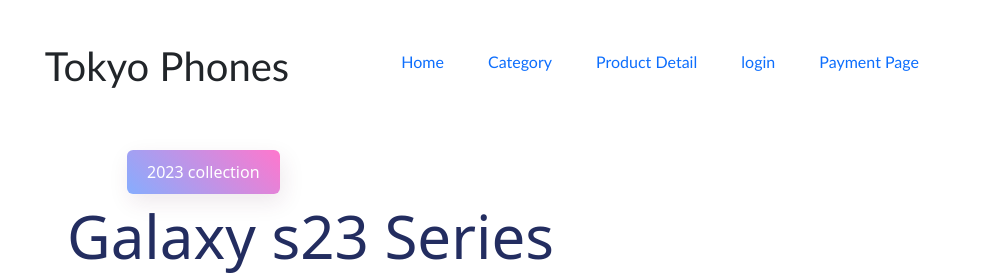
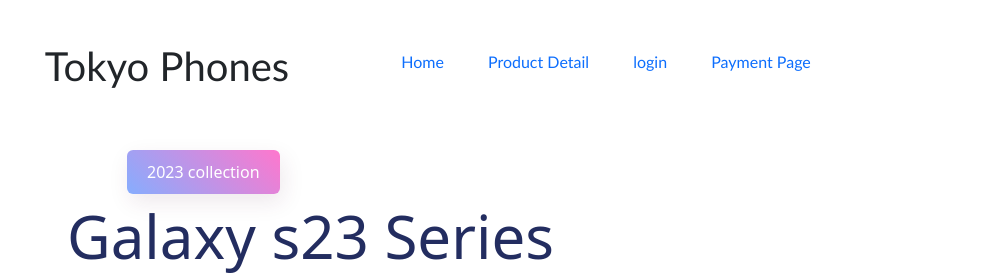
Before and after one commit to Nandhakisshore/review-2, a plain HTML site: page index.html in a window 1280 px wide. Shown: the top 280 px of the page, 93-1097 px from the left. Drawn offline with nearby package versions, Linux system fonts and the light colour scheme.

Commit message:
Update index.html

```diff
--- a/index.html
+++ b/index.html
@@ -11,7 +11,6 @@
             <nav>
                 <ul>
                     <li><a href="rev.html">Home</a></li>
-                    <li><a href="">Category</a></li>
                     <li><a href="pro.html">Product Detail</a></li>
                     <li><a href="login.html">login</a></li>
                     <li><a href="pay.html">Payment Page</a></li>
```
